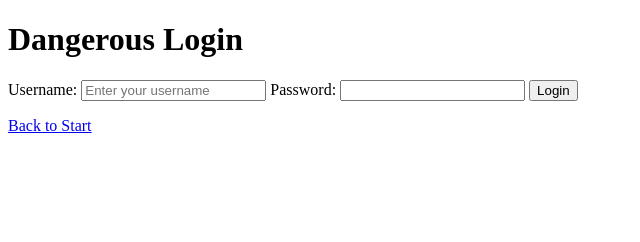
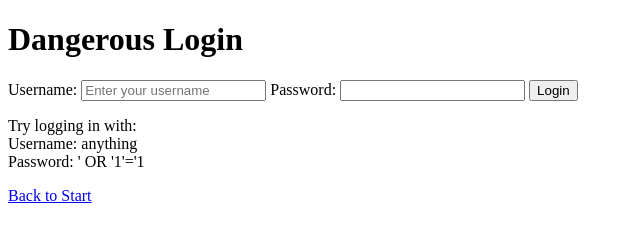
Before and after one commit to ericsawin/ITIS_3200_FinalProject, a website: page public/dangerous-login.html in a window 1280 px wide. Shown: the whole page, without its empty margins (0-640 px from the left). Drawn offline with Linux system fonts and the light colour scheme.

Commit message:
Update dangerous-login.html

```diff
--- a/public/dangerous-login.html
+++ b/public/dangerous-login.html
@@ -4,7 +4,6 @@
     <title>Dangerous Login</title>
   </head>
   <body>
-    <script src="app.js"></script>
     <form id="dangerousLoginForm">
       <h1 class="danger-title">Dangerous Login</h1>
 
@@ -32,7 +31,17 @@
     <pre id="message"></pre>
 
     <p>
+      Try logging in with:
+      <br>
+      Username: anything
+      <br>
+      Password: ' OR '1'='1
+    </p>
+
+    <p>
       <a href="index.html">Back to Start</a>
     </p>
+
+    <script src="app.js"></script>
   </body>
 </html>
```
